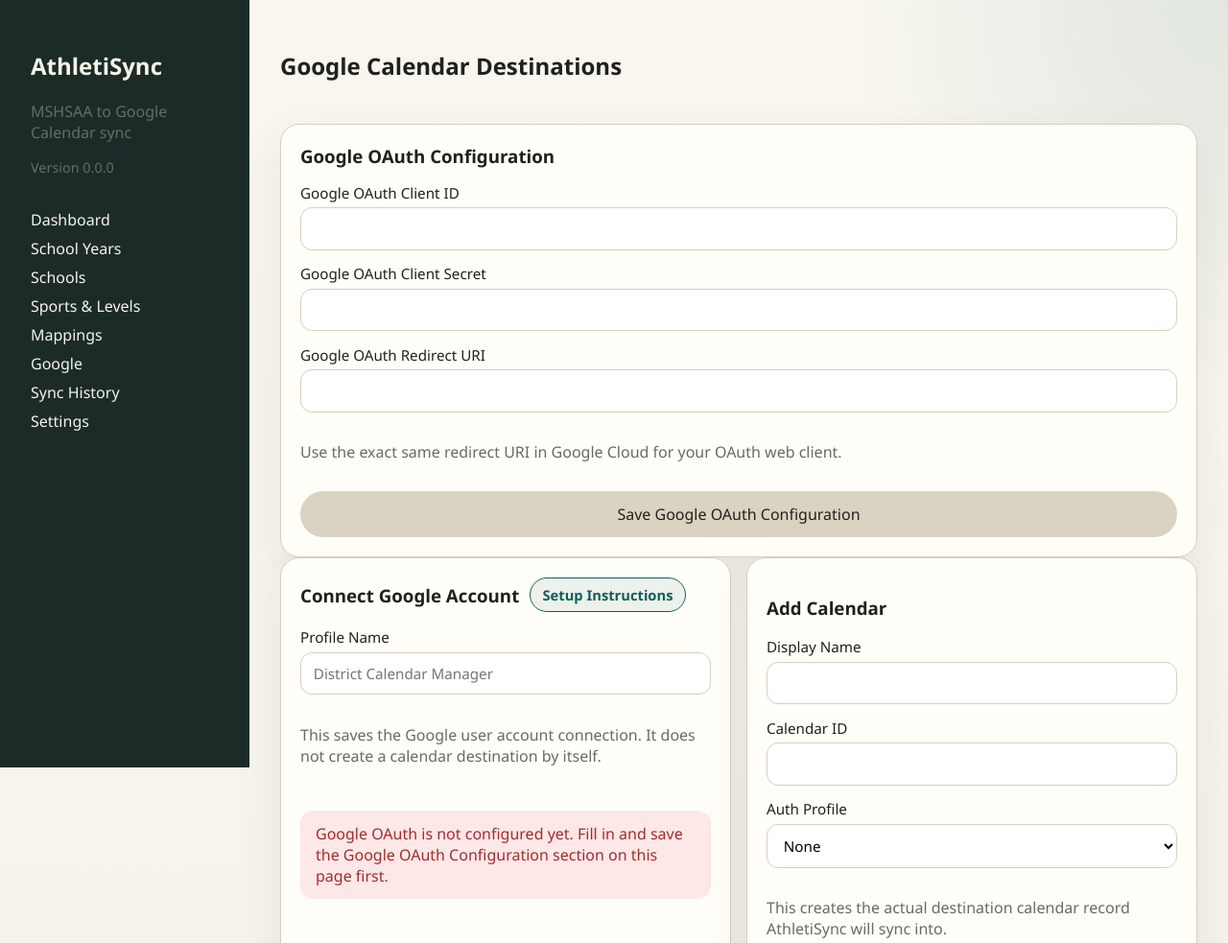
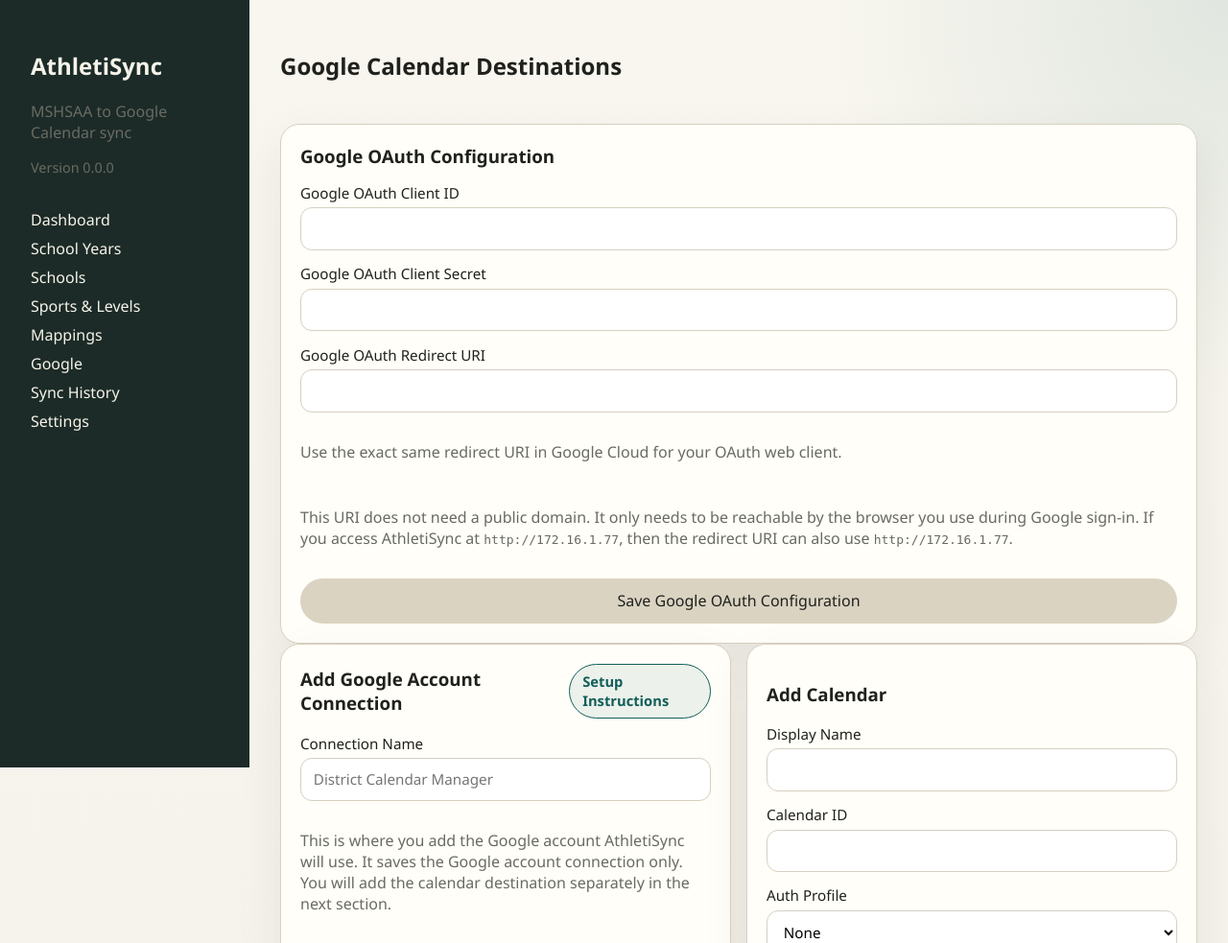
Before and after one commit to manderson20/athletisync, a FastAPI app: template app/templates/google/index.html in a window 1280 px wide. Shown: the top 983 px of the page at 96% size. Run offline with FastAPI, Linux system fonts and the light colour scheme; the template is opened without the code that fills it, so the values that code supplies are empty; parts of the project's set-up code (start-up, migrations or seed data) failed here and were passed over; some libraries are stand-ins or nearby versions.

Commit message:
Clarify Google account connection flow

```diff
--- a/app/templates/google/index.html
+++ b/app/templates/google/index.html
@@ -17,24 +17,26 @@
     <label>Google OAuth Client Secret <input name="google_oauth_client_secret" value="{{ google_settings.google_oauth_client_secret or '' }}"></label>
     <label>Google OAuth Redirect URI <input name="google_oauth_redirect_uri" value="{{ google_settings.google_oauth_redirect_uri or google_oauth_redirect_uri }}"></label>
     <p class="muted">Use the exact same redirect URI in Google Cloud for your OAuth web client.</p>
+    <p class="muted">This URI does not need a public domain. It only needs to be reachable by the browser you use during Google sign-in. If you access AthletiSync at <code>http://172.16.1.77</code>, then the redirect URI can also use <code>http://172.16.1.77</code>.</p>
     <button class="button secondary" type="submit">Save Google OAuth Configuration</button>
   </form>
 </section>
 <section class="grid-2">
   <article class="card">
     <div class="section-heading">
-      <h3>Connect Google Account</h3>
+      <h3>Add Google Account Connection</h3>
       <details class="help-popover">
         <summary>Setup Instructions</summary>
         <div class="help-popover-panel stack">
-          <p class="muted">Recommended setup: connect the dedicated Google account that already manages your calendars.</p>
+          <p class="muted">Use this section to add the Google account AthletiSync should use for calendar access.</p>
           <ol class="help-list">
             <li>Fill in the <strong>Google OAuth Configuration</strong> section on this page and save it.</li>
             <li>In the form below, enter a profile name such as <code>District Calendar Manager</code>.</li>
-            <li>Click <strong>Start Google Sign-In</strong>.</li>
-            <li>Sign in with the dedicated Google account that already has edit access to the calendars.</li>
+            <li>Click <strong>Sign In With Google</strong>.</li>
+            <li>Sign in with the Google account that already has access to the calendar you want AthletiSync to manage.</li>
             <li>Approve the requested Google Calendar access.</li>
-            <li>After you return here, AthletiSync saves the connected Google account as an auth profile.</li>
+            <li>After Google sends you back to this page, AthletiSync saves that Google account as an auth profile.</li>
+            <li>Repeat this section again if you want to connect a second Google account.</li>
             <li>Then use <strong>Add Calendar</strong> to save a separate calendar destination record.</li>
             <li>When you add the calendar destination, enter a label, the exact Google Calendar ID, and select the connected auth profile.</li>
             <li>Use the <strong>Test Calendar Access</strong> button in the calendar list to confirm that the connected account has writer or owner access to that specific calendar.</li>
@@ -44,10 +46,10 @@
     </div>
     <form method="post" action="/google/oauth/start" class="stack">
       <input type="hidden" name="csrf_token" value="{{ csrf_token }}">
-      <label>Profile Name <input name="name" placeholder="District Calendar Manager" required></label>
-      <p class="muted">This saves the Google user account connection. It does not create a calendar destination by itself.</p>
+      <label>Connection Name <input name="name" placeholder="District Calendar Manager" required></label>
+      <p class="muted">This is where you add the Google account AthletiSync will use. It saves the Google account connection only. You will add the calendar destination separately in the next section.</p>
       {% if google_oauth_ready %}
-      <button class="button" type="submit">Start Google Sign-In</button>
+      <button class="button" type="submit">Sign In With Google</button>
       {% else %}
       <div class="banner error">Google OAuth is not configured yet. Fill in and save the Google OAuth Configuration section on this page first.</div>
       {% endif %}
```
Also changed, not shown: tests/test_app.py (+2 -2 lines), 2 other files.
